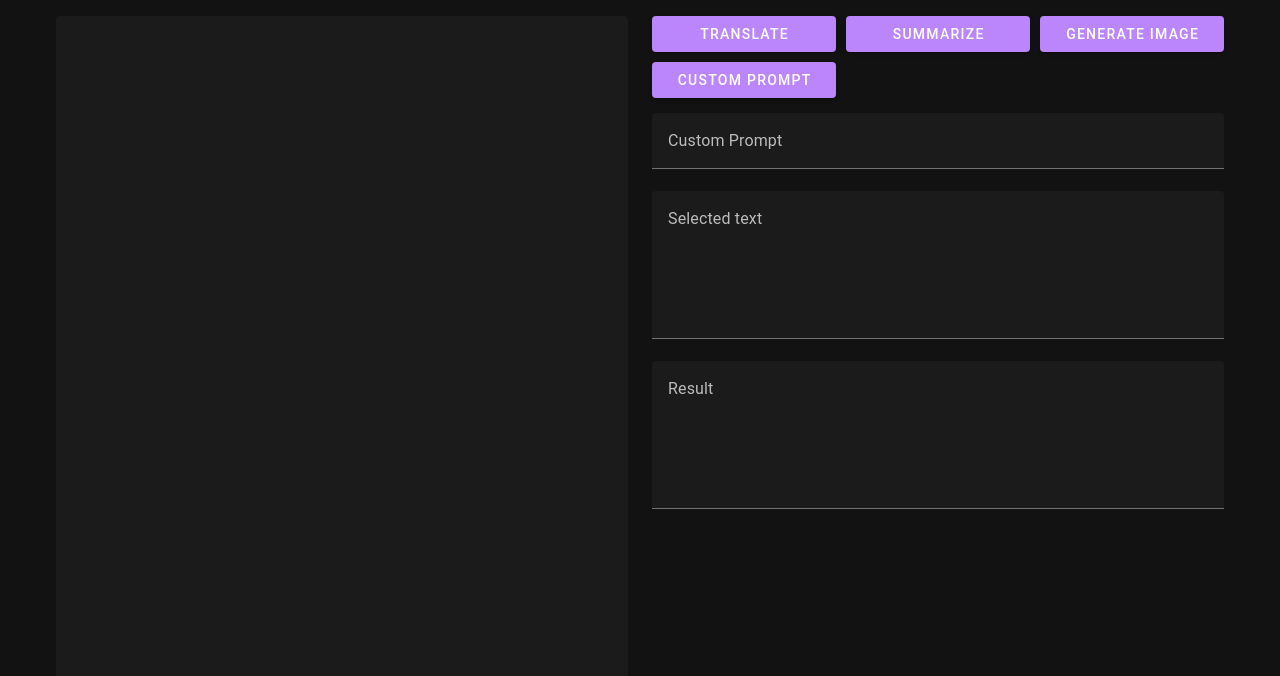
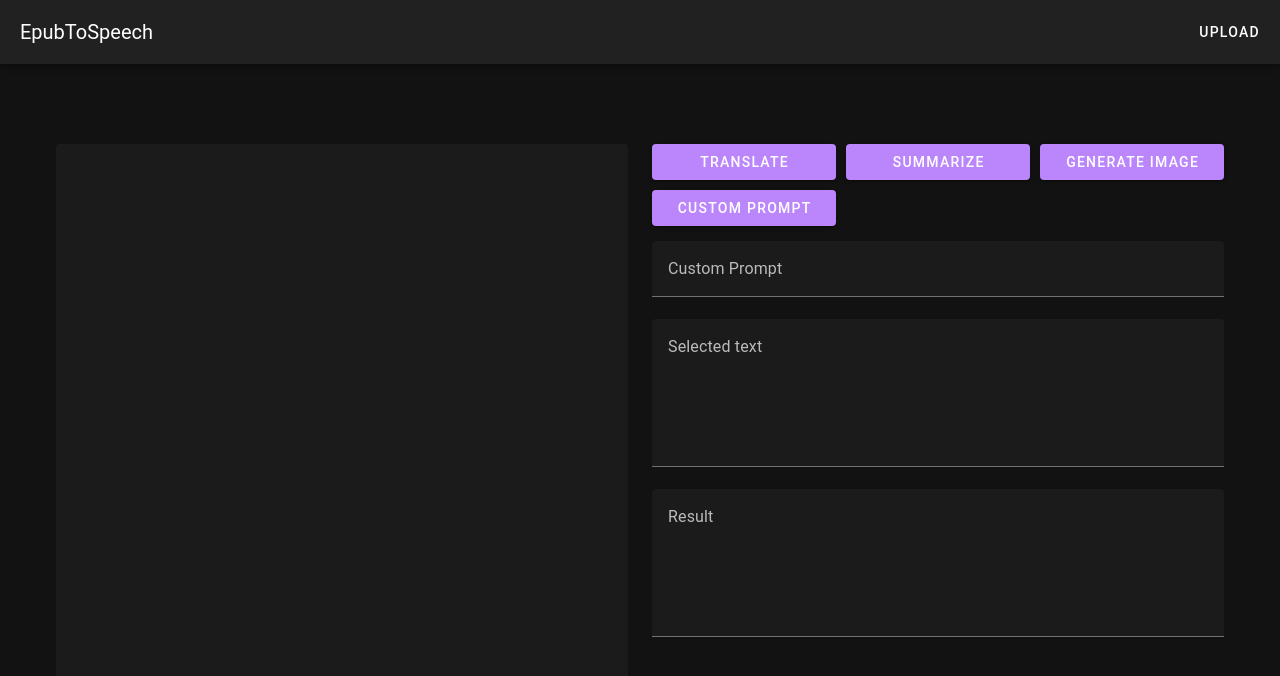
Before and after one commit to DeeJack/EpubToSpeech, a Vue app in the folder frontend/: page /reader in a window 1280 px wide. Shown: the top 676 px of the page. Built offline with nearby package versions, Linux system fonts and the light colour scheme; no server answers.

Commit message:
Added appbar

```diff
--- a/frontend/src/layouts/default/Default.vue
+++ b/frontend/src/layouts/default/Default.vue
@@ -1,11 +1,19 @@
 <template>
   <v-app>
     <!-- <default-bar /> -->
+    <v-app-bar app>
+      <v-toolbar-title>EpubToSpeech</v-toolbar-title>
+      <v-spacer></v-spacer>
+
+      <v-btn to="/">Upload</v-btn>
+      <v-btn :to="'/tts?id=' + this.$route.query.id" v-if="this.$route.query.id">TTS</v-btn>
+      <v-btn :to="'/reader?id=' + this.$route.query.id" v-if="this.$route.query.id">Reader</v-btn>
+    </v-app-bar>
 
     <default-view />
   </v-app>
 </template>
 
 <script setup>
-  import DefaultView from './View.vue'
+import DefaultView from './View.vue'
 </script>
```
